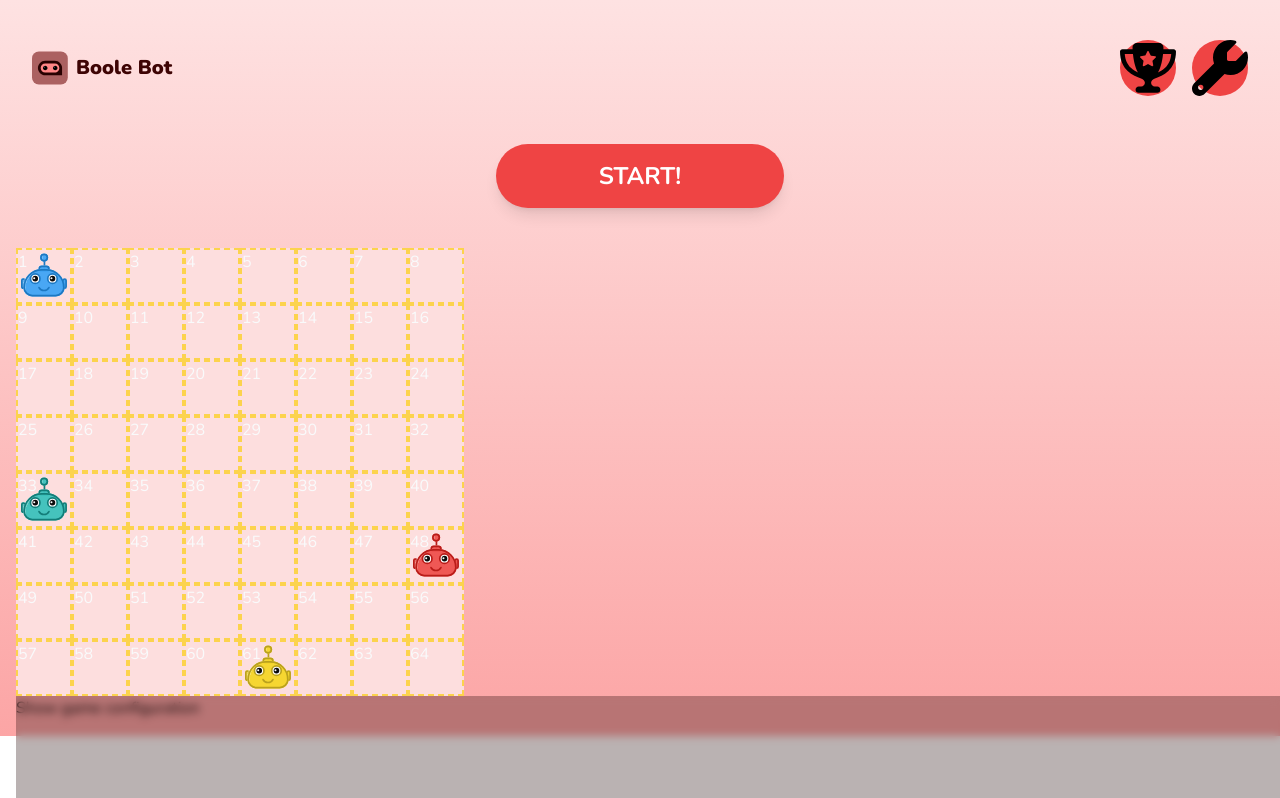
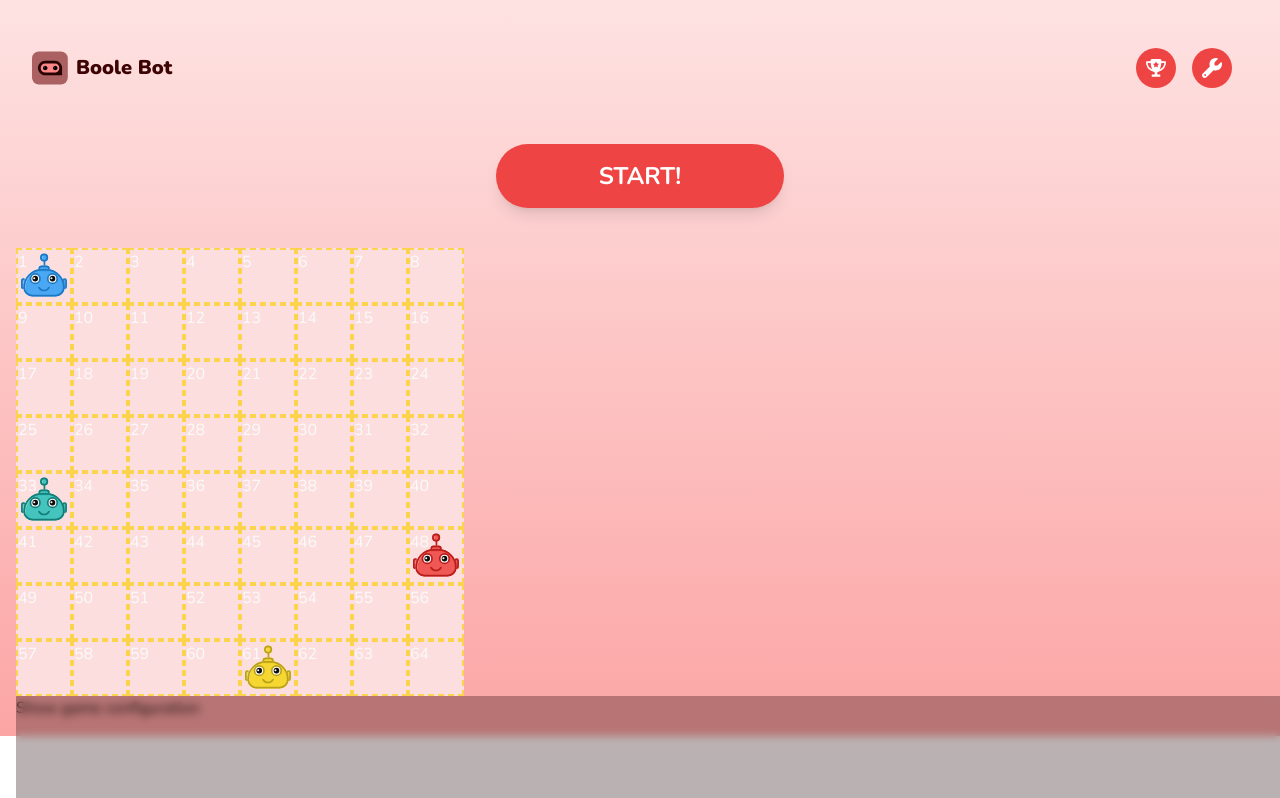
Before and after one commit to chingu-voyages/v44-tier2-team-11, a React (Vite) app: page / in a window 1280 px wide. Shown: the top 798 px of the page. Built offline with nearby package versions, Linux system fonts and the light colour scheme.

Commit message:
Make button icons from navigation reusable

```diff
--- a/src/components/arena/Nav.jsx
+++ b/src/components/arena/Nav.jsx
@@ -1,6 +1,7 @@
 import { useGlobalContext } from '../../contex';
+import FilledButtonIcons from "../base/FilledButtonIcons.jsx";
 import LogoIcon from '../icons/LogoIcon';
-import TrophyStar from '../icons/TrophyStarIcon';
+import TrophyStarIcon from '../icons/TrophyStarIcon';
 import WrenchIcon from '../icons/WrenchIcon';
 
 const Nav = () => {
@@ -16,13 +17,13 @@ const Nav = () => {
             Boole Bot
           </div>
         </div>
-        <div className="flex flex-row">
-          <button className="mr-4 flex h-14 w-14 items-center justify-center rounded-full bg-red-500 text-white">
-            <TrophyStar size={8} />
-          </button>
-          <button className="flex h-14 w-14 items-center justify-center rounded-full bg-red-500 text-white">
-            <WrenchIcon size={8} />
-          </button>
+        <div className="flex">
+          <FilledButtonIcons>
+            <TrophyStarIcon />
+          </FilledButtonIcons>
+          <FilledButtonIcons>
+            <WrenchIcon />
+          </FilledButtonIcons>
         </div>
       </div>
       <div className="flex w-full justify-center">
--- /dev/null
+++ b/src/components/base/FilledButtonIcons.jsx
@@ -0,0 +1,16 @@
+import PropTypes from 'prop-types';
+
+const FilledButtonIcons = ({ className, children }) => {
+  return (
+    <button className={`mr-4 flex h-10 w-10 items-center justify-center hover:bg-red-600/80 focus:bg-red-600/80 outline-none focus:ring-4 focus:ring-primary-300 transition-shadow duration-100 ease-in rounded-full bg-red-500 fill-white p-2.5 ${className}`}>
+      {children}
+    </button>
+  );
+};
+
+FilledButtonIcons.propTypes = {
+  className: PropTypes.string,
+  children: PropTypes.arrayOf(PropTypes.element).isRequired,
+};
+
+export default FilledButtonIcons;
--- a/src/components/icons/TrophyStarIcon.jsx
+++ b/src/components/icons/TrophyStarIcon.jsx
@@ -1,20 +1,9 @@
-import PropTypes from 'prop-types';
-
-function TrophyStar({ size }) {
+function TrophyStar() {
   return (
-    <>
-      <svg xmlns="http://www.w3.org/2000/svg"
-      viewBox="0 0 576 512"
-      className={`w-${size} h-${size}`}
-      >
-        <path d="M176 0H400c26.5 0 48.1 21.8 47.1 48.2c-.2 5.3-.4 10.6-.7 15.8H552c13.3 0 24 10.7 24 24c0 92.6-33.5 157-78.5 200.7c-44.3 43.1-98.3 64.8-138.2 75.8c-23.4 6.5-39.4 26-39.4 45.6c0 20.9 17 37.9 37.9 37.9H384c17.7 0 32 14.3 32 32s-14.3 32-32 32H192c-17.7 0-32-14.3-32-32s14.3-32 32-32h26.1c20.9 0 37.9-17 37.9-37.9c0-19.6-15.9-39.2-39.4-45.6c-39.9-11-93.9-32.7-138.1-75.8C33.5 245 0 180.6 0 88C0 74.7 10.7 64 24 64H129.6c-.3-5.2-.5-10.4-.7-15.8C127.9 21.8 149.5 0 176 0zM133.2 112H48.9c5.1 66.3 31.1 111.2 63 142.3c22.4 21.8 48.3 37.3 73.2 48.3c-22.7-40.3-42.8-100.5-51.9-190.6zM390.8 302.6c24.9-11 50.8-26.5 73.2-48.3c32-31.1 58-76 63-142.3H442.7c-9.1 90.1-29.2 150.3-51.9 190.6zM295.2 86.5c-2.9-5.9-11.4-5.9-14.3 0l-19.2 38.9c-1.2 2.4-3.4 4-6 4.4L212.7 136c-6.6 1-9.2 9-4.4 13.6l31 30.2c1.9 1.8 2.7 4.5 2.3 7.1l-7.3 42.7c-1.1 6.5 5.7 11.5 11.6 8.4L284.3 218c2.3-1.2 5.1-1.2 7.4 0l38.4 20.2c5.9 3.1 12.7-1.9 11.6-8.4L334.4 187c-.4-2.6 .4-5.2 2.3-7.1l31-30.2c4.7-4.6 2.1-12.7-4.4-13.6l-42.9-6.2c-2.6-.4-4.9-2-6-4.4L295.2 86.5z" />
-      </svg>
-    </>
+    <svg xmlns="http://www.w3.org/2000/svg" viewBox="0 0 576 512">
+      <path d="M176 0H400c26.5 0 48.1 21.8 47.1 48.2c-.2 5.3-.4 10.6-.7 15.8H552c13.3 0 24 10.7 24 24c0 92.6-33.5 157-78.5 200.7c-44.3 43.1-98.3 64.8-138.2 75.8c-23.4 6.5-39.4 26-39.4 45.6c0 20.9 17 37.9 37.9 37.9H384c17.7 0 32 14.3 32 32s-14.3 32-32 32H192c-17.7 0-32-14.3-32-32s14.3-32 32-32h26.1c20.9 0 37.9-17 37.9-37.9c0-19.6-15.9-39.2-39.4-45.6c-39.9-11-93.9-32.7-138.1-75.8C33.5 245 0 180.6 0 88C0 74.7 10.7 64 24 64H129.6c-.3-5.2-.5-10.4-.7-15.8C127.9 21.8 149.5 0 176 0zM133.2 112H48.9c5.1 66.3 31.1 111.2 63 142.3c22.4 21.8 48.3 37.3 73.2 48.3c-22.7-40.3-42.8-100.5-51.9-190.6zM390.8 302.6c24.9-11 50.8-26.5 73.2-48.3c32-31.1 58-76 63-142.3H442.7c-9.1 90.1-29.2 150.3-51.9 190.6zM295.2 86.5c-2.9-5.9-11.4-5.9-14.3 0l-19.2 38.9c-1.2 2.4-3.4 4-6 4.4L212.7 136c-6.6 1-9.2 9-4.4 13.6l31 30.2c1.9 1.8 2.7 4.5 2.3 7.1l-7.3 42.7c-1.1 6.5 5.7 11.5 11.6 8.4L284.3 218c2.3-1.2 5.1-1.2 7.4 0l38.4 20.2c5.9 3.1 12.7-1.9 11.6-8.4L334.4 187c-.4-2.6 .4-5.2 2.3-7.1l31-30.2c4.7-4.6 2.1-12.7-4.4-13.6l-42.9-6.2c-2.6-.4-4.9-2-6-4.4L295.2 86.5z" />
+    </svg>
   );
 }
 
-TrophyStar.propTypes = {
-  size: PropTypes.number
-};
-
 export default TrophyStar;
--- a/src/components/icons/WrenchIcon.jsx
+++ b/src/components/icons/WrenchIcon.jsx
@@ -1,20 +1,9 @@
-import PropTypes from 'prop-types';
-
-function WrenchIcon({ size }) {
+function WrenchIcon() {
   return (
-    <>
-      <svg xmlns="http://www.w3.org/2000/svg"
-      viewBox="0 0 512 512"
-      className={`w-${size} h-${size} text-white`}
-      >
-        <path d="M352 320c88.4 0 160-71.6 160-160c0-15.3-2.2-30.1-6.2-44.2c-3.1-10.8-16.4-13.2-24.3-5.3l-76.8 76.8c-3 3-7.1 4.7-11.3 4.7H336c-8.8 0-16-7.2-16-16V118.6c0-4.2 1.7-8.3 4.7-11.3l76.8-76.8c7.9-7.9 5.4-21.2-5.3-24.3C382.1 2.2 367.3 0 352 0C263.6 0 192 71.6 192 160c0 19.1 3.4 37.5 9.5 54.5L19.9 396.1C7.2 408.8 0 426.1 0 444.1C0 481.6 30.4 512 67.9 512c18 0 35.3-7.2 48-19.9L297.5 310.5c17 6.2 35.4 9.5 54.5 9.5zM80 408a24 24 0 1 1 0 48 24 24 0 1 1 0-48z" />
-      </svg>
-    </>
+    <svg xmlns="http://www.w3.org/2000/svg" viewBox="0 0 512 512">
+      <path d="M352 320c88.4 0 160-71.6 160-160c0-15.3-2.2-30.1-6.2-44.2c-3.1-10.8-16.4-13.2-24.3-5.3l-76.8 76.8c-3 3-7.1 4.7-11.3 4.7H336c-8.8 0-16-7.2-16-16V118.6c0-4.2 1.7-8.3 4.7-11.3l76.8-76.8c7.9-7.9 5.4-21.2-5.3-24.3C382.1 2.2 367.3 0 352 0C263.6 0 192 71.6 192 160c0 19.1 3.4 37.5 9.5 54.5L19.9 396.1C7.2 408.8 0 426.1 0 444.1C0 481.6 30.4 512 67.9 512c18 0 35.3-7.2 48-19.9L297.5 310.5c17 6.2 35.4 9.5 54.5 9.5zM80 408a24 24 0 1 1 0 48 24 24 0 1 1 0-48z" />
+    </svg>
   );
 }
 
-WrenchIcon.propTypes = {
-  size: PropTypes.number
-};
-
 export default WrenchIcon;
```
Also changed, not shown: 1 other file (tests, documents, lock files or other folders).
